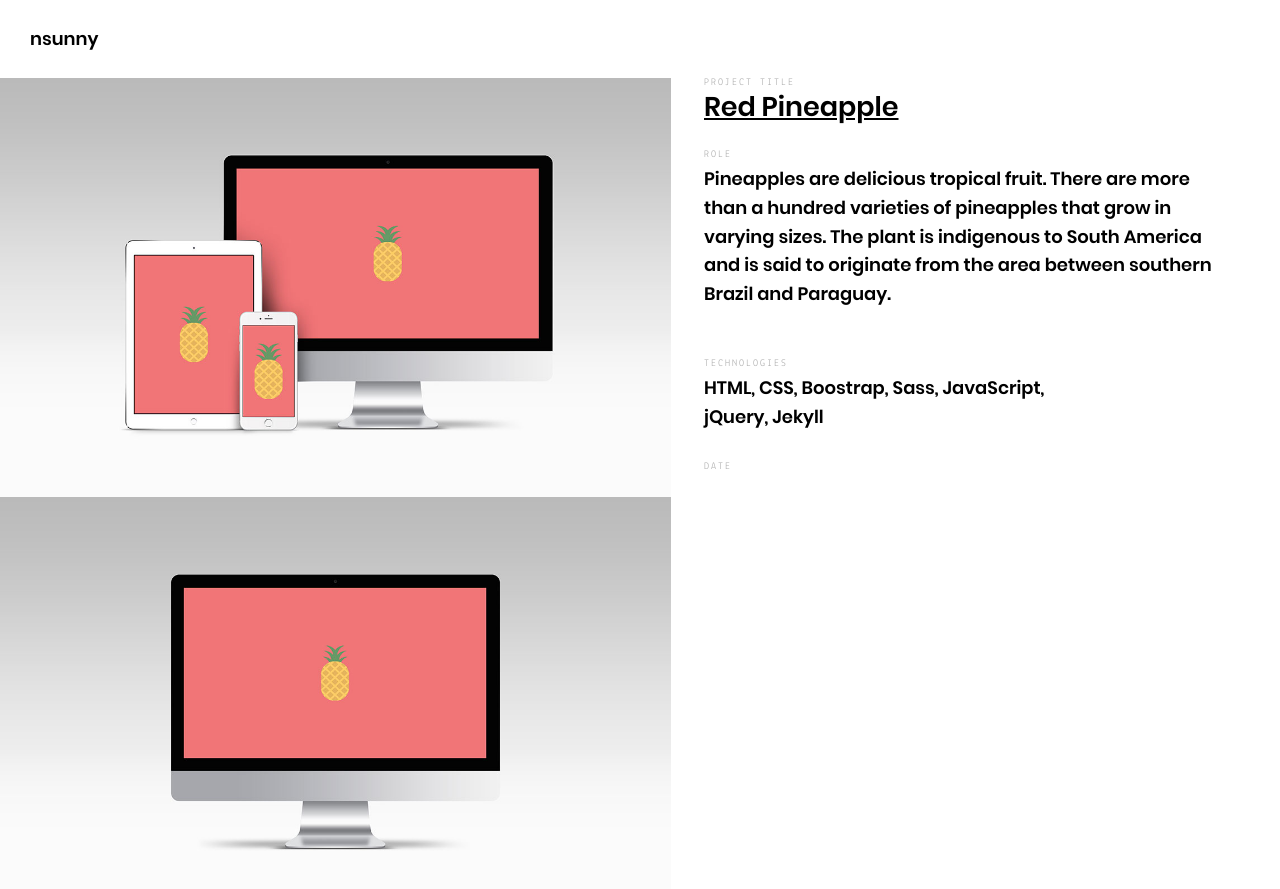
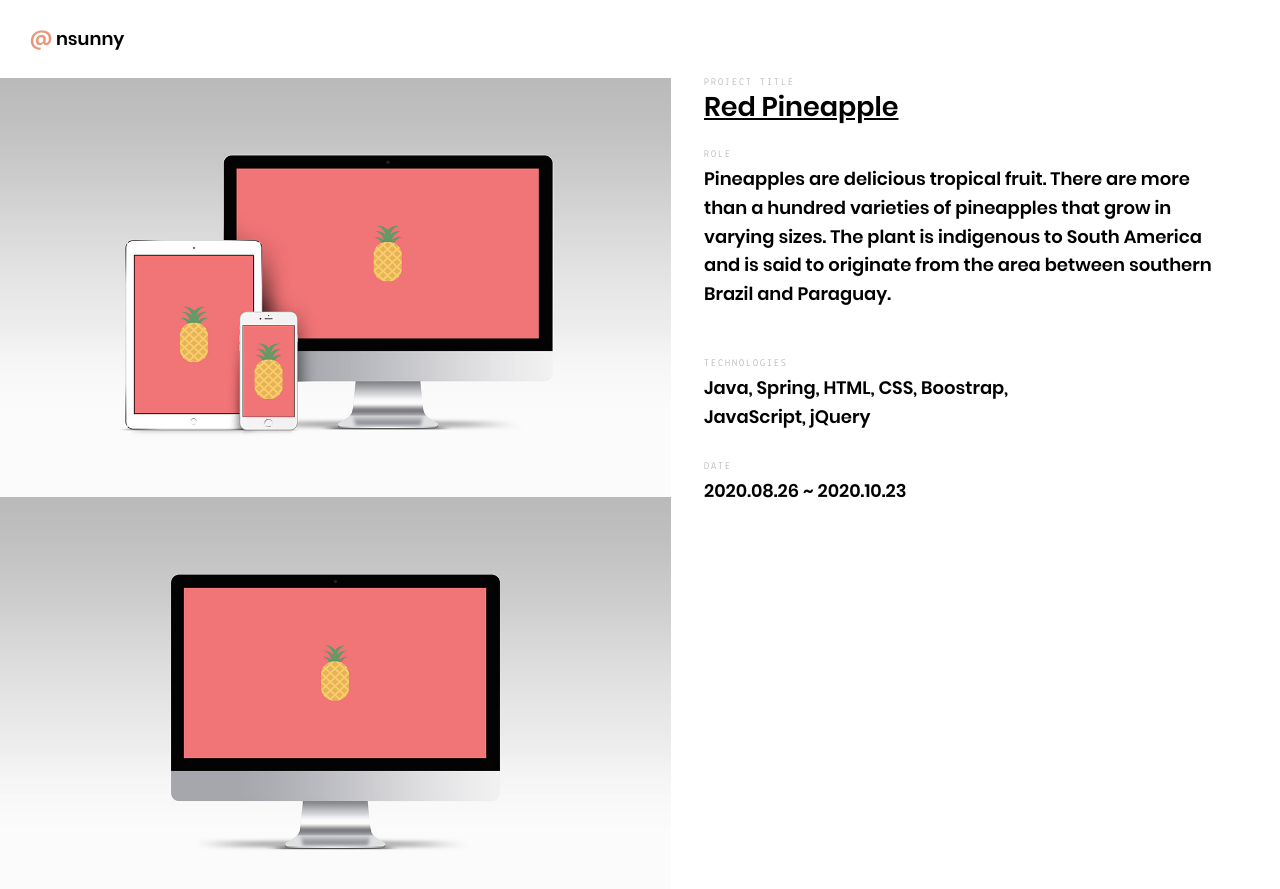
Before and after one commit to kimnamsun/kimnamsun.github.io, a Jekyll site: the page built from _posts/projects/2020-09-07-final.md, in a window 1280 px wide and 900 px high. Shown: the top 889 px of the window. Built offline with Jekyll 4.4.1, drawn with Linux system fonts in a browser that asks for light colours.

Commit message:
today last update

```diff
--- a/_includes/header.html
+++ b/_includes/header.html
@@ -1,7 +1,10 @@
 <header class="header">
 	<div class="container">
 		<h1 class="logo">
-			<a title="{{ site.author }}" href="{{ site.baseurl | append: "/" }}">{{ site.author }}</a>
+			<a title="{{ site.author }}" href="{{ site.baseurl | append: "/" }}" style="color: darksalmon;">
+				@</a>
+			<a title="{{ site.author }}" href="{{ site.baseurl | append: "/" }}">
+				{{ site.author }}</a>
 		</h1>
 	</div>
 </header>
--- a/_posts/projects/2020-09-07-final.md
+++ b/_posts/projects/2020-09-07-final.md
@@ -8,15 +8,11 @@ meta:
 
 project:
   title: "Red Pineapple"
-  type: "Jekyll"
+  type: "Spring"
   url: "https://github.com/arnolds/pineapple"
   logo: "/assets/images/projects/redpineapple/logo.png"
-  tech: "HTML, CSS, Boostrap, Sass, JavaScript, jQuery, Jekyll"
-
-agency:
-  title: "Red Pineapple Co"
-  url: "https://github.com/arnolds/pineapple"
-  year: "2017"
+  tech: "Java, Spring, HTML, CSS, Boostrap, JavaScript, jQuery"
+  date: "2020.08.26 ~ 2020.10.23"
 
 images:
   - image:
```
Also changed, not shown: _posts/projects/2020-07-17-semi.md (+2 -2 lines).
